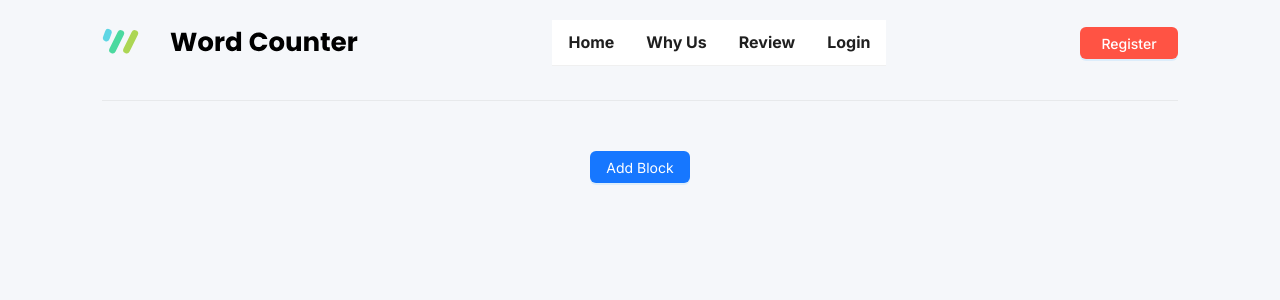
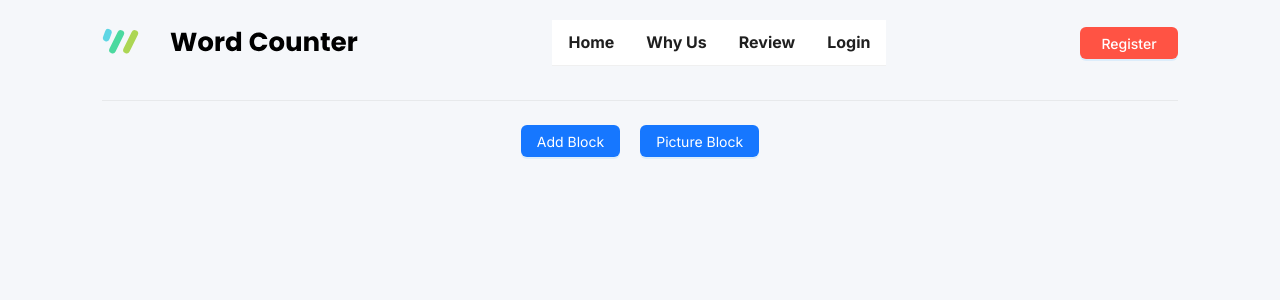
Before and after one commit to Yamini2001/Word-Counter-App, a React (Create React App) app in the folder word-counter/: page /login in a window 1280 px wide. Shown: the top 300 px of the page. Built offline with nearby package versions, Linux system fonts and the light colour scheme; a web font is replaced by a local one.

Commit message:
card-commit

```diff
--- a/word-counter/src/Components/Card.js
+++ b/word-counter/src/Components/Card.js
@@ -26,25 +26,29 @@ const App = () => {
   const handleAddBlock = () => {
     setShowBlocks(true); // Set showBlocks state to true when the "Add Block" button is clicked
   };
+  const handleAddPicture = () => {
+    setShowBlocks(true); // Set showBlocks state to true when the "Add Block" button is clicked
+  };
+
 
   return (
     <>
       <Divider orientation="left"></Divider>
-      {!showBlocks && ( // Only show the "Add Block" button if showBlocks is false
-        <div style={{ textAlign: 'center', marginTop: '50px' }}>
-          <Button type="primary" onClick={handleAddBlock}>Add Block</Button>
+      {!showBlocks && (
+        <div style={{ textAlign: 'center', marginTop: '50px', margin:'20px'}}>
+          <Button type="primary" style={{ marginRight: '10px' }} onClick={handleAddBlock}>Add Block</Button>
+          <Button type="primary" style={{ marginLeft: '10px' }}  onClick={handleAddPicture}>Picture Block</Button>
         </div>
       )}
       {showBlocks && ( // Show blocks if showBlocks is true
         <Row gutter={{ xs: 8, sm: 16, md: 24, lg: 32 }}>
           <Col className="gutter-row" span={24}>
             <div className="wrapper">
-              <div className="wrapper_card">
-              <Text className='text'>WORDS</Text>
+              <Text className='text' style={{ color: '#B6BBC5' }}>WORDS</Text>
               <Text className="word-count">{`${wordCount}`}</Text>
-              <Text style={{ marginLeft: '20px' }}>CHARACTERS</Text>
+              <Text style={{ marginLeft: '20px',color: '#B6BBC5' }}>CHARACTERS</Text>
               <Text className="char-count" style={{ left: '-70px' }}>{`${charCount}`}</Text>
-              <Text style={{ marginLeft: '20px' }}>SENTENCES</Text>
+              <Text style={{ marginLeft: '20px',color: '#B6BBC5'}}>SENTENCES</Text>
               <Text className="sentence-count" style={{ left: '-70px' }}>{`${sentenceCount}`}</Text>
               <Input.TextArea
                 rows={4}
@@ -52,7 +56,6 @@ const App = () => {
                 value={text}
                 onChange={handleTextChange}
               />
-            </div>
             </div>
           </Col>
           <Col className="gutter-row" span={24}>
--- a/word-counter/src/style/Card.css
+++ b/word-counter/src/style/Card.css
@@ -2,14 +2,15 @@
     height:40vh;
     background-color: #FFFFFF !important;
     /* background: '#0092ff'; */
-    padding: 2rem;
+    padding: 10px 20px;
     box-shadow: rgba(149, 157, 165, 0.2) 0px 8px 24px;
     border-radius: 6px;
     margin-top: 2rem;
-    position: relative;
+    position:relative;
+    color: #B6BBC5;
 }
 .wrapper > :not(:first-child) {
-    margin-top: 48px;
+    margin-top: 38px;
   }
   /* .text{
     margin-top:20px;
```
